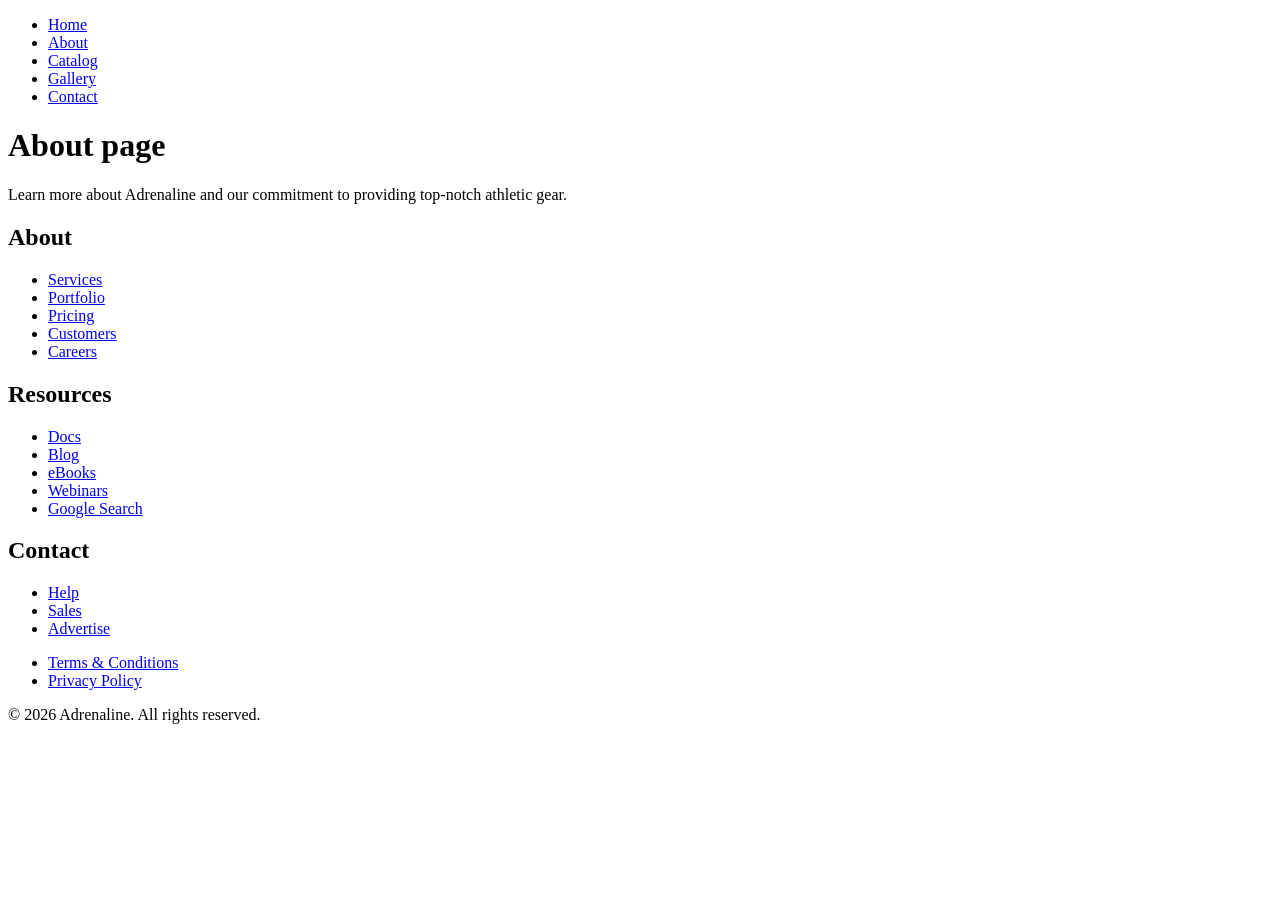
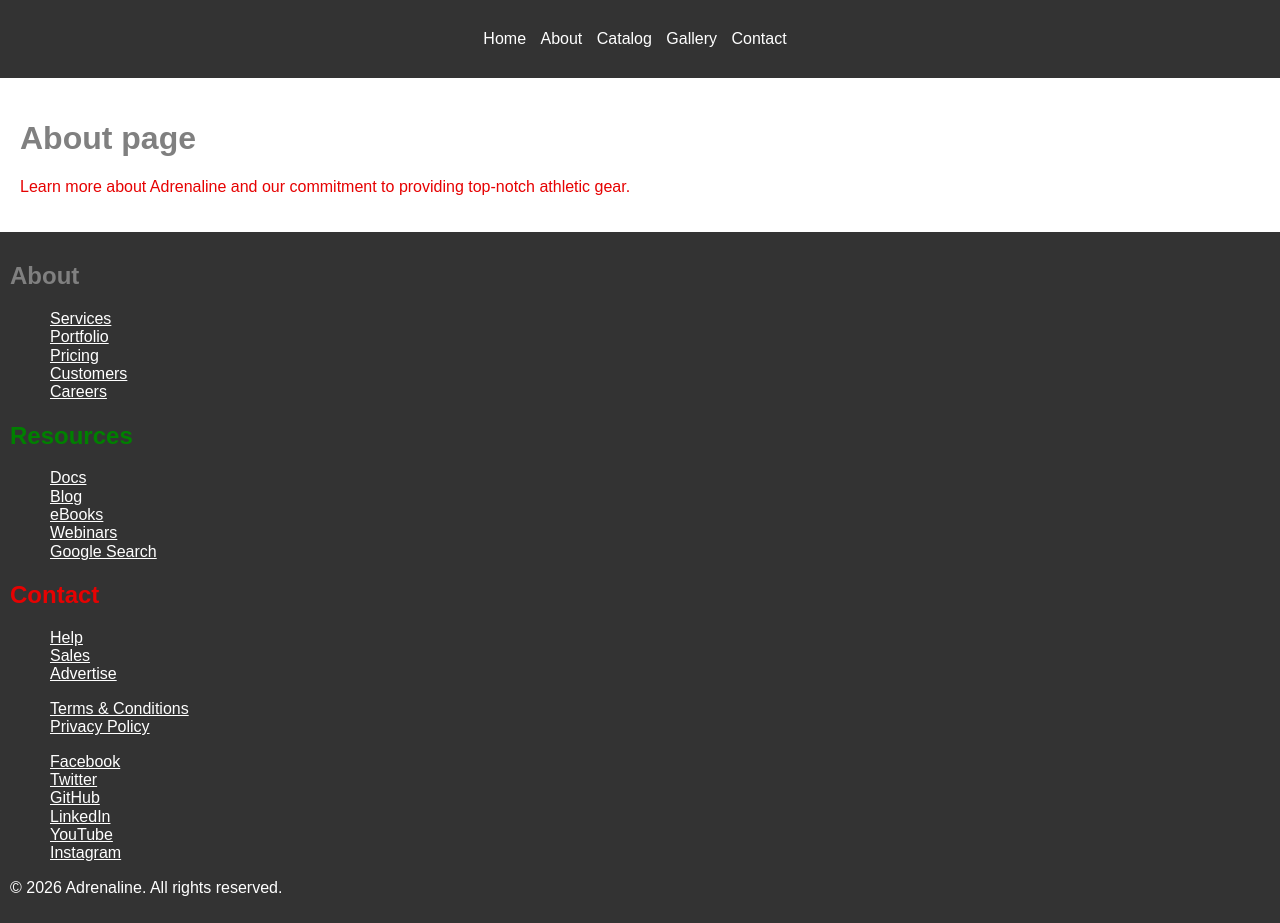
Before and after one commit to Ssovelich/Ssovelich.github.io, a plain HTML site: page about.html in a window 1280 px wide. Before the commit the page ends 800 px from the top, so only its background shows below. Drawn offline with nearby package versions, Linux system fonts and the light colour scheme.

Commit message:
added exercise 5

```diff
--- a/about.html
+++ b/about.html
@@ -4,6 +4,7 @@
   <meta charset="UTF-8">
   <meta name="viewport" content="width=device-width, initial-scale=1.0">
   <link rel="shortcut icon" href="/favicon.png" type="image/x-icon">
+  <link rel="stylesheet" href="/css/styles.css">
   <title>Adrenaline | About</title>
 </head>
 <body>
@@ -25,7 +26,7 @@
     <p>Learn more about Adrenaline and our commitment to providing top-notch athletic gear.</p>
   </main>
 
-   <footer>
+    <footer>
     <section>
       <div>
         <h2>About</h2>
@@ -39,7 +40,7 @@
       </div>
 
       <div>
-        <h2>Resources</h2>
+        <h2 class="heading">Resources</h2>
         <ul>
           <li><a href="#">Docs</a></li>
           <li><a href="#">Blog</a></li>
@@ -54,7 +55,7 @@
       </div>
 
       <div>
-        <h2>Contact</h2>
+        <h2 class="h2">Contact</h2>
         <ul>
           <li><a href="#">Help</a></li>
           <li><a href="#">Sales</a></li>
@@ -70,6 +71,18 @@
       </ul>
     </section>
 
+    <section class="footer-social">
+      <ul class="list-unstyled">
+        <li><a href="https://www.facebook.com/" target="_blank" rel="noopener noreferrer">Facebook</a></li>
+        <li><a href="https://twitter.com/" target="_blank" rel="noopener noreferrer">Twitter</a></li>
+        <li><a href="https://github.com/" target="_blank" rel="noopener noreferrer">GitHub</a></li>
+        <li><a href="https://www.linkedin.com/" target="_blank" rel="noopener noreferrer">LinkedIn</a></li>
+        <li><a href="https://www.youtube.com/" target="_blank" rel="noopener noreferrer">YouTube</a></li>
+        <li><a href="https://www.instagram.com/" target="_blank" rel="noopener noreferrer">Instagram</a></li>
+      </ul>
+
+    </section>
+
     <p>&copy; 2026 Adrenaline. All rights reserved.</p>
   </footer>
 
--- /dev/null
+++ b/css/footer.css
@@ -0,0 +1,14 @@
+footer {
+  background-color: #333;
+  color: #fff;
+  padding: 10px;
+
+  ul {
+    color: #fff;
+    list-style-type: none;
+  }
+
+  a {
+    color: #fff;
+  }
+}
--- /dev/null
+++ b/css/header.css
@@ -0,0 +1,5 @@
+header {
+  background-color: #333;
+  color: #fff;
+  padding: 20px;
+}
--- /dev/null
+++ b/css/main.css
@@ -0,0 +1,17 @@
+body {
+  font-family: Arial, sans-serif;
+  margin: 0;
+}
+main {
+  padding: 20px;
+  color: #e60202
+}
+h1, h2, h3 {
+  color: grey;
+}
+.h2 {
+  color: #e60202;
+}
+.heading {
+  color: green;
+}
--- /dev/null
+++ b/css/nav.css
@@ -0,0 +1,22 @@
+nav {
+  background-color: #333;
+  padding: 10px;
+  color: #fff;
+  text-align: center;
+}
+
+nav ul {
+  list-style-type: none;
+  margin: 0;
+  padding: 0;
+}
+
+nav ul li {
+  display: inline;
+  margin-right: 10px;
+}
+
+nav ul li a {
+  color: #fff;
+  text-decoration: none;
+}
--- /dev/null
+++ b/css/styles.css
@@ -0,0 +1,5 @@
+@import url("https://cdnjs.cloudflare.com/ajax/libs/normalize/8.0.1/normalize.min.css");
+@import url("./main.css");
+@import url("./nav.css");
+@import url("./header.css");
+@import url("./footer.css");
```
Also changed, not shown: catalog.html (+16 -3 lines), contact.html (+16 -3 lines), gallery.html (+16 -3 lines), index.html (+15 -2 lines).
